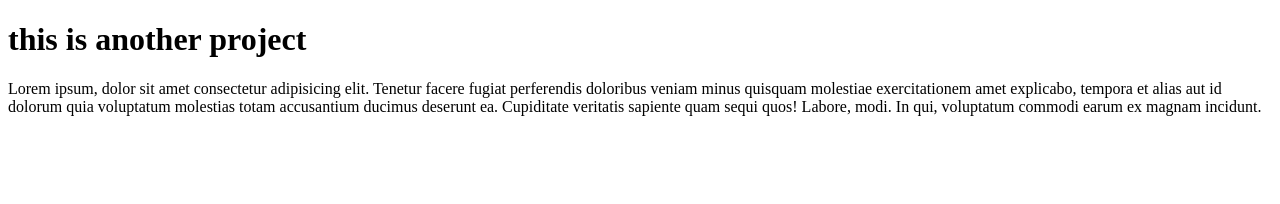
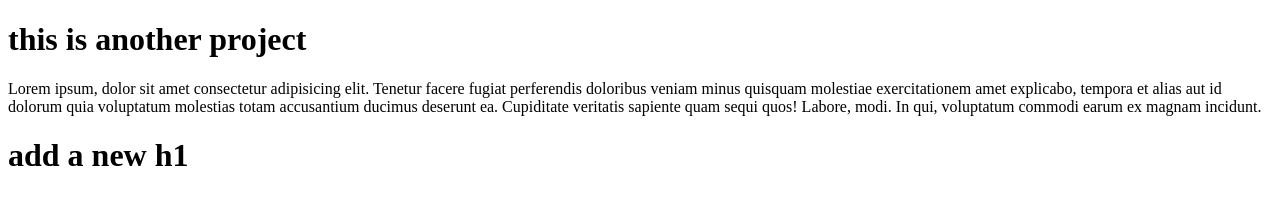
Before and after one commit to jhraihan/git-hub4, a plain HTML site: page index.html in a window 1280 px wide. Drawn offline with Linux system fonts and the light colour scheme.

Commit message:
added new h1

```diff
--- a/index.html
+++ b/index.html
@@ -8,5 +8,6 @@
 <body>
     <h1>this is another project</h1>
     <p>Lorem ipsum, dolor sit amet consectetur adipisicing elit. Tenetur facere fugiat perferendis doloribus veniam minus quisquam molestiae exercitationem amet explicabo, tempora et alias aut id dolorum quia voluptatum molestias totam accusantium ducimus deserunt ea. Cupiditate veritatis sapiente quam sequi quos! Labore, modi. In qui, voluptatum commodi earum ex magnam incidunt.</p>
+    <h1>add a new h1</h1>
 </body>
 </html>
```
